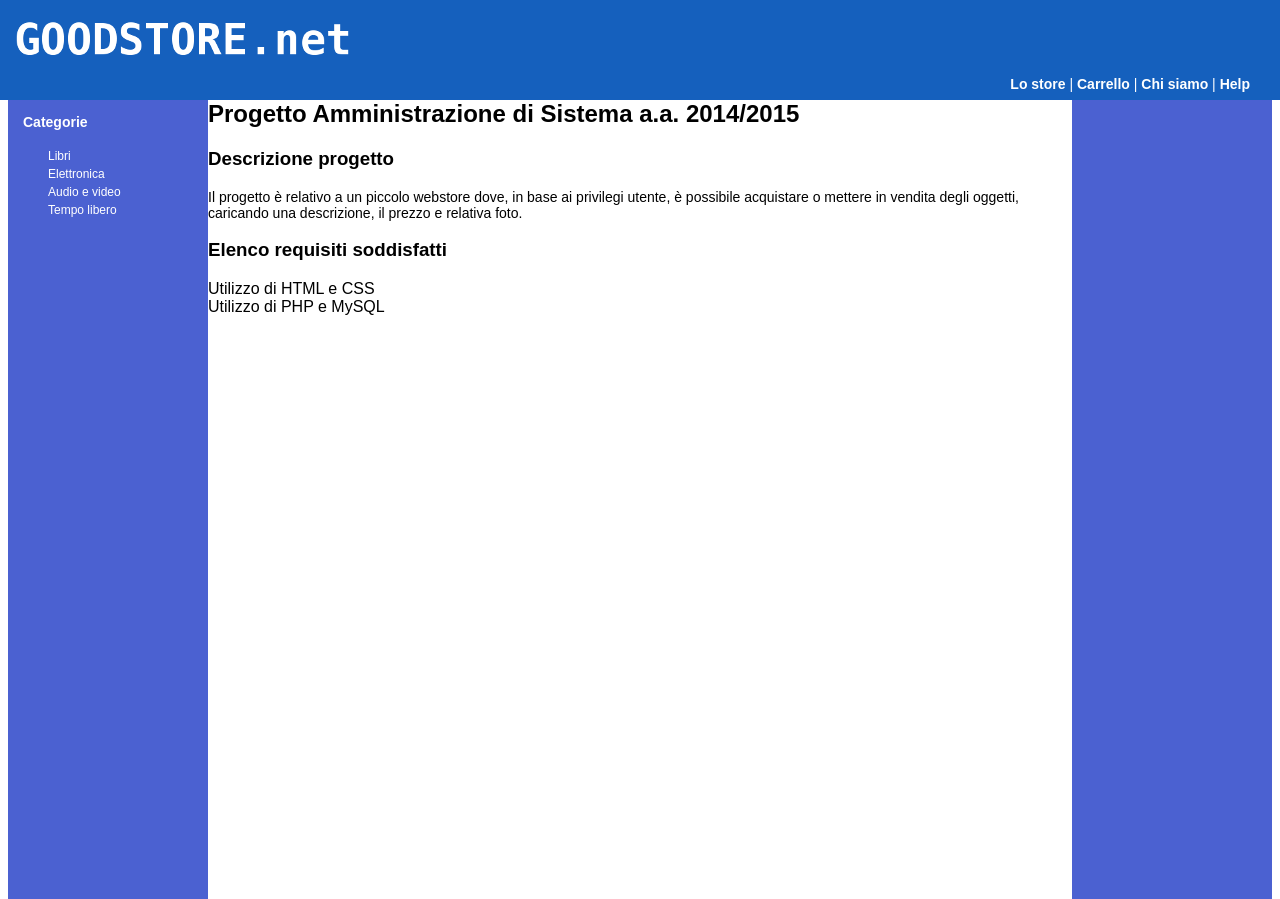
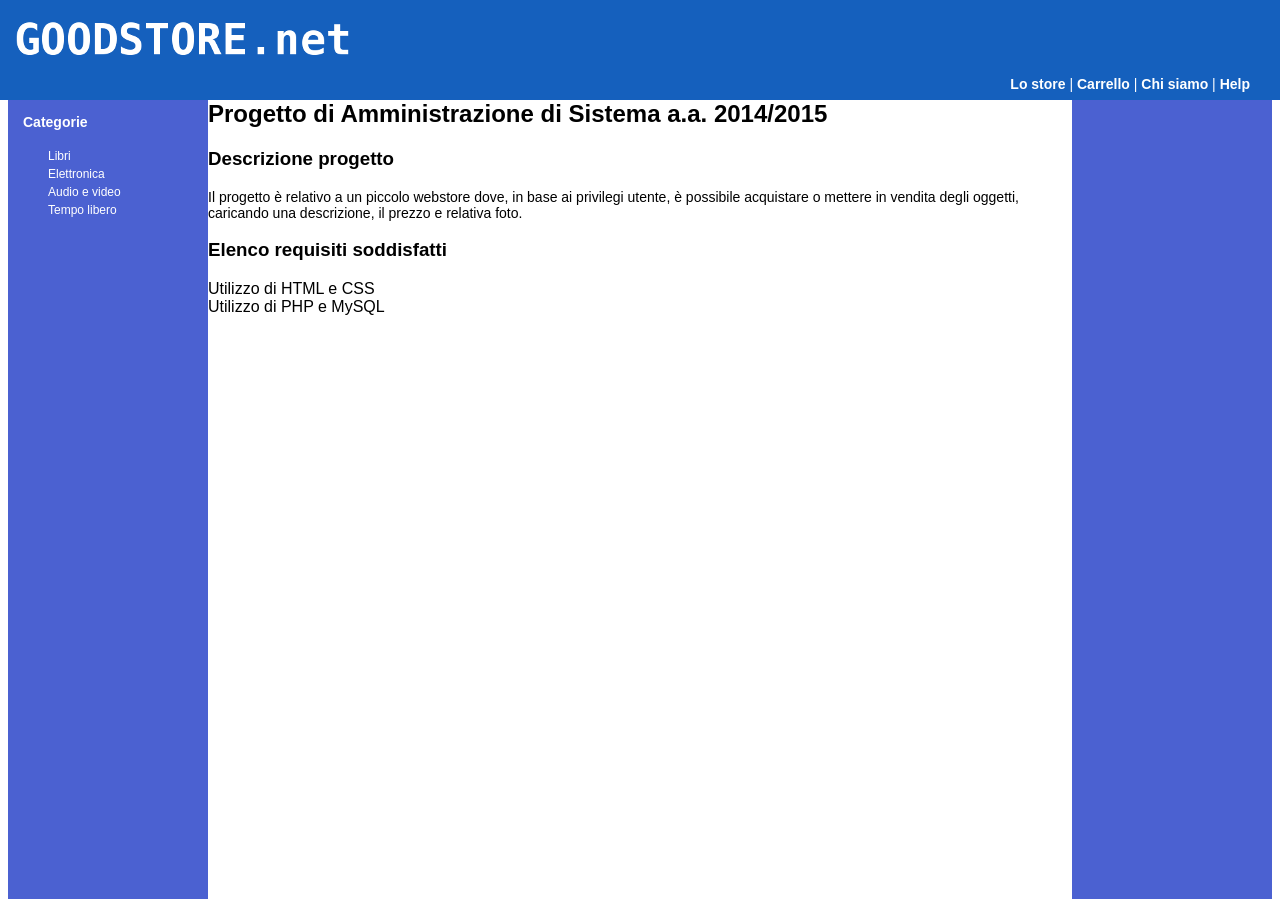
Before and after one commit to bmteclabscom/Amm2015, a PHP site: page / in a window 1280 px wide. Shown: the top 899 px of the page. Run offline with PHP 8.4, Linux system fonts and the light colour scheme.

Commit message:
modified:   view/css/testo.css 	modified:   view/help.php

```diff
--- a/view/css/testo.css
+++ b/view/css/testo.css
@@ -62,6 +62,10 @@ a.categorieElenco, a.categorieElenco:hover{
 
 .help {
 	font-family: "Arial", sans;
+	margin-left: 10px;
+	margin-right: 10px;
+	margin-top: 10px;
+	margin-bottom: 10px;
 }
 
 p.help {
--- a/view/help.php
+++ b/view/help.php
@@ -1,6 +1,6 @@
 <div class="help">
 
-	<h2>Progetto Amministrazione di Sistema a.a. 2014/2015 </h1>
+	<h2>Progetto di Amministrazione di Sistema a.a. 2014/2015 </h1>
 
 	<h3>Descrizione progetto</h2>
 	<p>Il progetto è relativo a un piccolo webstore dove, in base ai privilegi utente,
```
